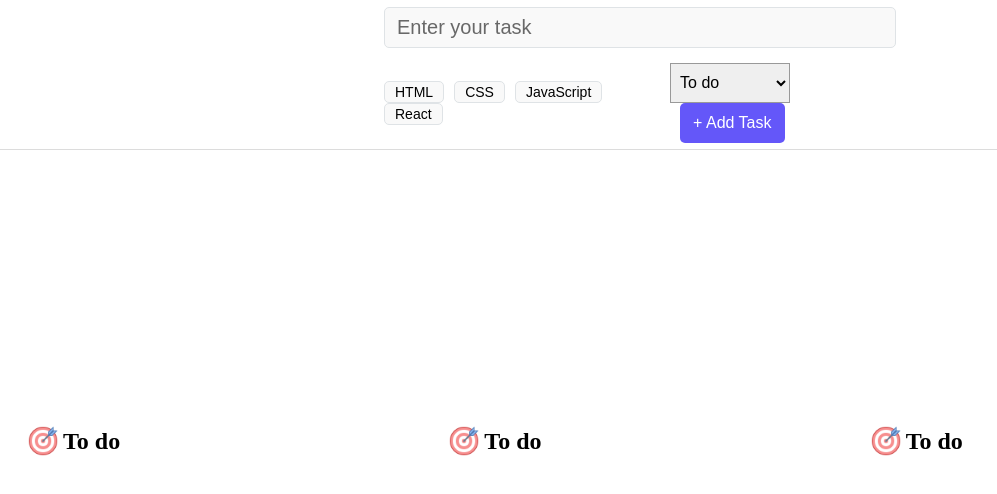
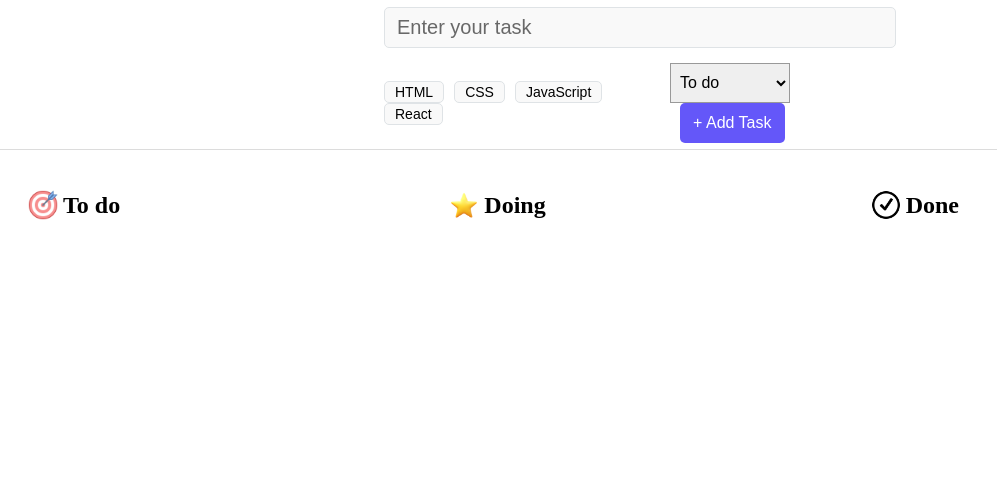
Before and after one commit to KOSHIKIBEAM/study_react, a React (Vite) app in the folder 1.ToDoList/: page / in a window 1280 px wide. Shown: the top 494 px of the page, without its empty margins (0-997 px from the left). Built offline with nearby package versions, Linux system fonts and the light colour scheme.

Commit message:
🎨 Exercise Solution

```diff
--- a/1.ToDoList/src/App.jsx
+++ b/1.ToDoList/src/App.jsx
@@ -3,15 +3,18 @@ import React from "react";
 import "./css/App.css";
 import TaskForm from "./components/TaskForm";
 import TaskColumn from "./components/TaskColumn";
+import TodoIcon from "./assets/target.png";
+import DoingIcon from "./assets/star.png";
+import DoneIcon from "./assets/check.png";
 
 const App = () => {
   return (
     <div className="app">
       <TaskForm />
       <main className="app_main">
-        <TaskColumn />
-        <TaskColumn />
-        <TaskColumn />
+        <TaskColumn title="To do" icon={TodoIcon} />
+        <TaskColumn title="Doing" icon={DoingIcon} />
+        <TaskColumn title="Done" icon={DoneIcon} />
       </main>
     </div>
   );
--- a/1.ToDoList/src/components/TaskColumn.jsx
+++ b/1.ToDoList/src/components/TaskColumn.jsx
@@ -1,13 +1,12 @@
 import React from "react";
-import Todo from "../assets/target.png";
 
 import "../css/TaskColumn.css";
 
-const TaskColumn = () => {
+const TaskColumn = ({ title, icon }) => {
   return (
     <section className="task_column">
       <h2 className="task_column_heading">
-        <img className="task_column_icon" src={Todo} alt="" /> To do
+        <img className="task_column_icon" src={icon} alt="" /> {title}
       </h2>
     </section>
   );
--- a/1.ToDoList/src/css/App.css
+++ b/1.ToDoList/src/css/App.css
@@ -10,7 +10,7 @@
   -webkit-box-pack: space-evenly;
       -ms-flex-pack: space-evenly;
           justify-content: space-evenly;
-  padding: 20% 8px;
+  padding: 20px 8px;
 }
 
 .task_column {
--- a/1.ToDoList/src/scss/App.scss
+++ b/1.ToDoList/src/scss/App.scss
@@ -5,7 +5,7 @@
 .app_main {
   display: flex;
   justify-content: space-evenly;
-  padding: 20% 8px;
+  padding: 20px 8px;
 }
 .task_column {
   width: 33.33%;
```
